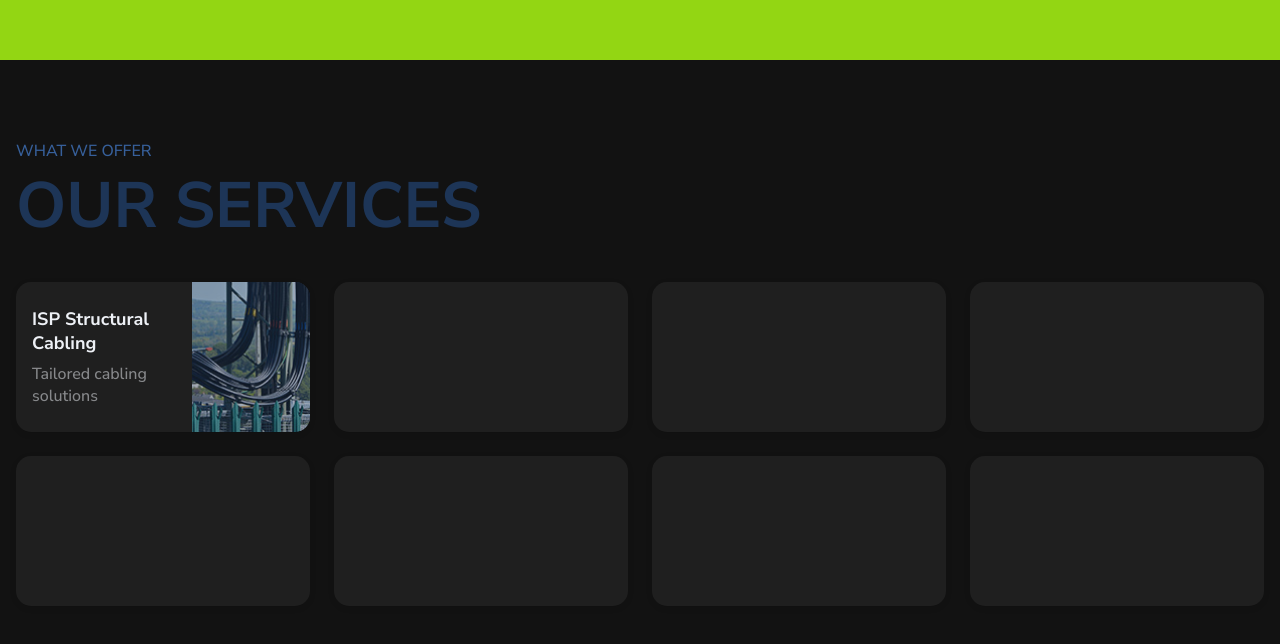
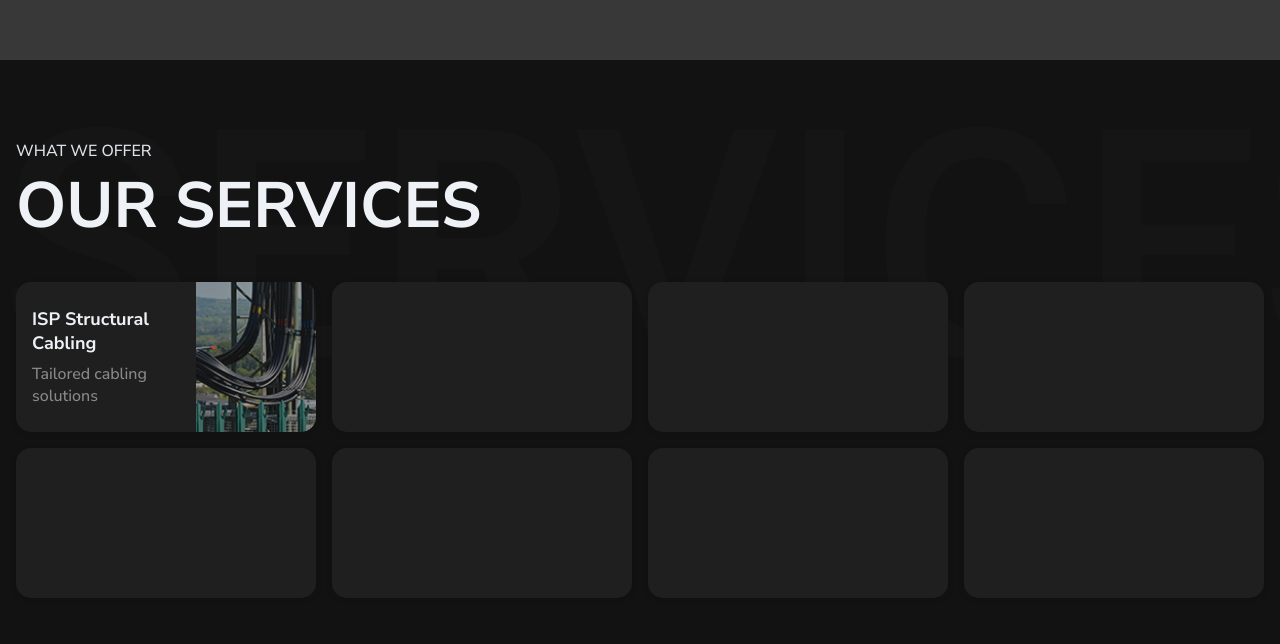
Before and after one commit to j4b1er/glor-site, a website built with Vite: page index.html in a window 1280 px wide. Shown: the part 1910-2554 px from the top of the page. Built offline with nearby package versions, Linux system fonts and the light colour scheme.

Commit message:
More styles

```diff
--- a/index.html
+++ b/index.html
@@ -384,10 +384,10 @@
       <section class="partners-section"></section>
 
       <section class="services-section">
-        <!-- <span class="title-bg-scroll title-bg-scroll--dark-mode">SERVICES</span> -->
+        <span class="title-bg-scroll title-bg-scroll--dark-mode">SERVICES</span>
         <div id="grid-container" class="services-section__container">
-          <p class="about-section__container--subheader">WHAT WE OFFER</p>
-          <h2 class="about-section__container--title">OUR SERVICES</h2>
+          <p class="services-section__container--subheader">WHAT WE OFFER</p>
+          <h2 class="services-section__container--title">OUR SERVICES</h2>
           <div class="grid-cards">
             <article class="grid-cards__card">
               <div class="grid-cards__card--content">
--- a/src/sass/components/_grid-cards.scss
+++ b/src/sass/components/_grid-cards.scss
@@ -1,6 +1,6 @@
 .grid-cards {
   display: grid;
-  gap: 1.5rem;
+  gap: 1rem;
   grid-template-columns: repeat(auto-fit, minmax(250px, 1fr));
   grid-auto-rows: 150px;
   padding-top: 2rem;
@@ -24,8 +24,8 @@
       background-attachment: fixed;
       background-image: radial-gradient(
         circle at var(--x, 0) var(--y, 0),
-        rgba($color-primary-900, 0.25),
-        rgba($color-primary-900, 0.05) 10rem
+        rgba($color-green-accent-100, 0.15),
+        rgba($color-green-accent-100, 0.05) 10rem
       );
     }
 
@@ -43,7 +43,7 @@
       background-attachment: fixed;
       background-image: radial-gradient(
         circle at var(--x, 0) var(--y, 0),
-        rgba($color-blue-btn, 0.75),
+        rgba($color-green-accent-100, 0.75),
         transparent 5rem
       );
 
@@ -74,7 +74,7 @@
     }
 
     &--img-container {
-      background-color: $color-primary-900;
+      // background-color: $color-green-accent-900;
       align-self: stretch;
       border-radius: 0 calc(1rem - 1px) calc(1rem - 1px) 0;
       overflow: hidden;
--- a/src/sass/components/_navbar.scss
+++ b/src/sass/components/_navbar.scss
@@ -178,7 +178,7 @@
 
   &__dropdown {
     width: 100%;
-    background-color: $color-black-600;
+    background-color: $color-black-900;
     // background-color: rgba(0, 0, 0, 0.4);
     // backdrop-filter: blur(20px);
     // padding: 2.5rem 0;
@@ -241,13 +241,13 @@
   }
 
   &__dropdown-card {
-    background-color: $color-black-100;
+    background-color: $color-black-600;
     border-radius: 0.5rem;
     text-decoration: none;
 
     display: flex;
     align-items: center;
-    gap: 0.5rem;
+    gap: 0.75rem;
 
     &:hover > svg {
       background-color: $color-green-accent-300;
@@ -255,7 +255,7 @@
     }
 
     & svg {
-      background-color: $color-black-900;
+      background-color: $color-black-100;
       border-radius: 0.5rem 0 0 0.5rem;
       padding: 1rem;
       height: 3.5rem;
--- a/src/sass/layout/_about.scss
+++ b/src/sass/layout/_about.scss
@@ -15,7 +15,7 @@
     }
 
     &--subheader {
-      color: $color-primary-600;
+      color: $color-black-600;
       font-size: 0.75rem;
 
       @media only screen and (min-width: 500px) {
@@ -24,7 +24,7 @@
     }
 
     &--title {
-      color: $color-primary-900;
+      color: $color-black-900;
       font-size: 2rem;
       font-weight: 700;
 
--- a/src/sass/layout/_partners.scss
+++ b/src/sass/layout/_partners.scss
@@ -1,4 +1,4 @@
 .partners-section {
-  background-color: $color-green-accent-300;
+  background-color: $color-black-100;
   min-height: 400px;
 }
--- a/src/sass/layout/_services.scss
+++ b/src/sass/layout/_services.scss
@@ -1,5 +1,6 @@
 .services-section {
   position: relative;
+  overflow: hidden;
   font-family: "Nunito Sans", sans-serif;
 
   &__container {
@@ -13,7 +14,7 @@
     }
 
     &--subheader {
-      color: $color-primary-600;
+      color: $color-primary-300;
       font-size: 0.75rem;
 
       @media only screen and (min-width: 500px) {
@@ -22,7 +23,7 @@
     }
 
     &--title {
-      color: $color-primary-900;
+      color: $color-primary-100;
       font-size: 2rem;
       font-weight: 700;
 
```
Also changed, not shown: src/css/style.css.
